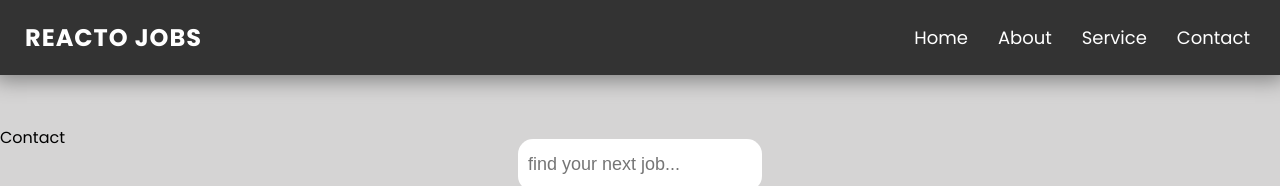
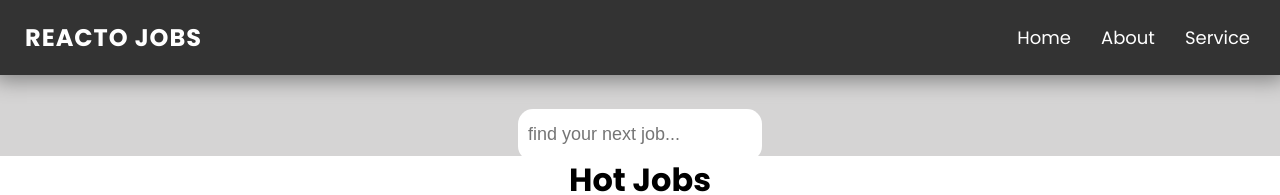
Before and after one commit to MostafaMaged00/SBA320H, a React (Vite) app: page /Contact in a window 1280 px wide. Shown: the top 195 px of the page. Built offline with nearby package versions, Linux system fonts and the light colour scheme; no server answers.

Commit message:
remove contact page

```diff
--- a/src/App.jsx
+++ b/src/App.jsx
@@ -4,7 +4,6 @@
 import Home from './pages/Home'
 import About from './pages/About'
 import Service from './pages/Service'
-import Contact from './pages/contact'
 import Search from './components/Search'
 
 import './App.css';
@@ -54,8 +53,7 @@
         <Route path="/Home" element={<Home/>} />
         <Route path="/About" element={<About/>} />
         <Route path="/Service" element={<Service/>} />
-        <Route path="/Contact" element={<Contact/>} />
-       </Routes>
+             </Routes>
        <div className='search-container'>
         <Search/>
 
--- a/src/components/NavBar.jsx
+++ b/src/components/NavBar.jsx
@@ -15,7 +15,7 @@
         <li><Link to="/Home">Home</Link></li>
         <li><Link to="/About">About</Link></li>
         <li><Link to="/Service">Service</Link></li>
-        <li><Link to="/Contact">Contact</Link></li>
+
 
       </ul>
 
--- a/src/pages/Contact.jsx
+++ /dev/null
@@ -1,8 +0,0 @@
-
-function Contact() {
-  return (
-    <div>Contact</div>
-  )
-}
-
-export default Contact
```
